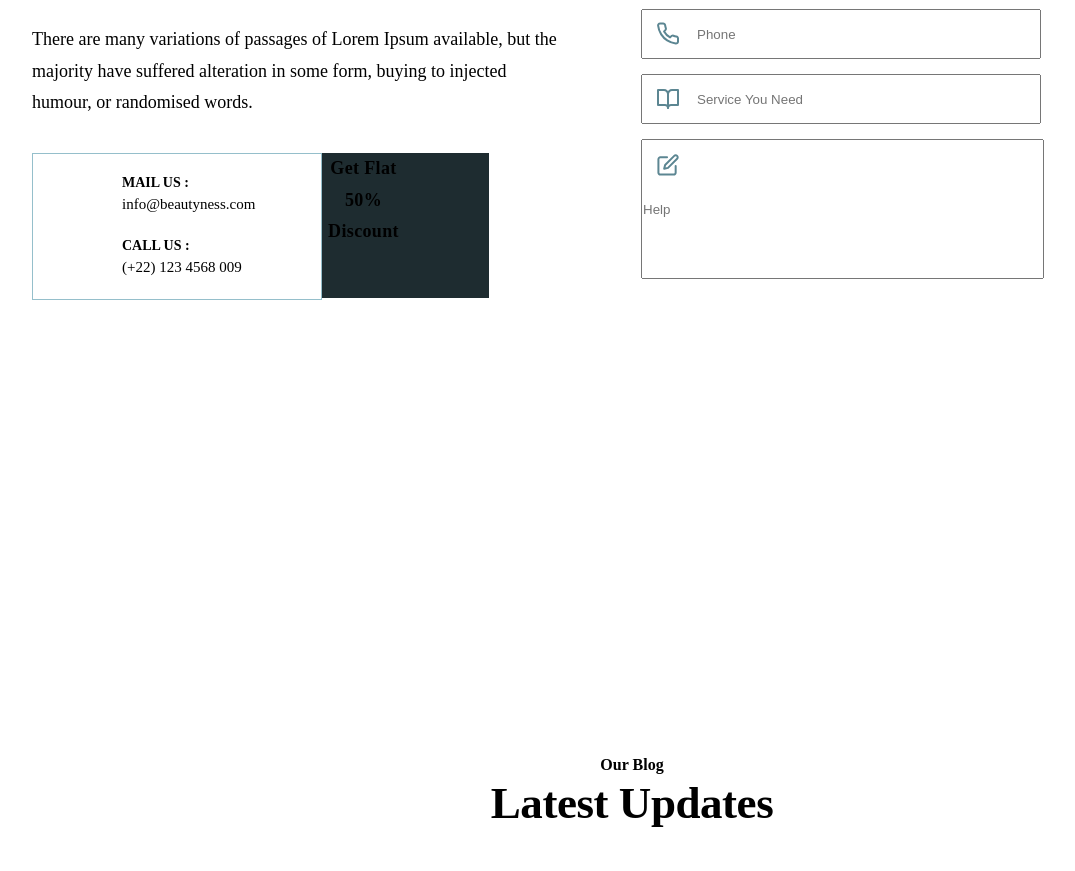
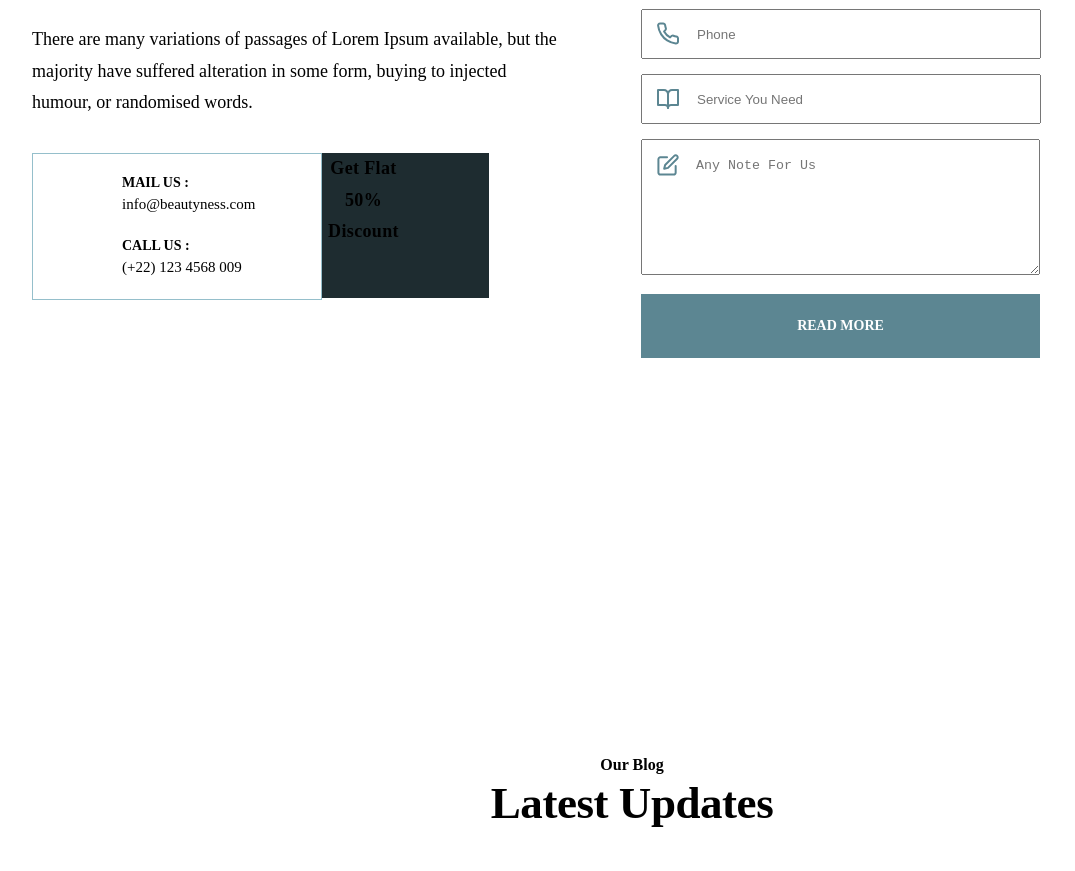
Before and after one commit to Yourtasya/ProjectFinal, a React (Create React App) app: page /home in a window 1280 px wide. Shown: the part 5820-6691 px from the top of the page, without its empty margins (8-1083 px from the left). Built offline with nearby package versions, Linux system fonts and the light colour scheme; the HTML template or start-up script is replaced by a standard one.

Commit message:
writing an html, css from flatDiscountTextForm

```diff
--- a/src/pages/homePage.tsx
+++ b/src/pages/homePage.tsx
@@ -502,13 +502,16 @@ export default function HomePage() {
                       className="input"
                     ></input>
                   </div>
-                  <div className="wrapperForUs">
+                  <div className="wrapper">
                     <div className="iconAnyNote"></div>
-                    <input
-                      placeholder="Help"
-                      className="inputForUs"
-                    ></input>
+                    <textarea
+                      placeholder="Any Note For Us"
+                      className="textarea"
+                    ></textarea>
                   </div>
+
+              <button className="formButton">READ MORE</button>
+
                 </form>
               </div>
             </div>
--- a/src/styles/pageStyles/homePage.css
+++ b/src/styles/pageStyles/homePage.css
@@ -459,11 +459,12 @@ gap: 10px; */
 
 /* ----form----- */
 
-.flatDiscountTextForm{
+.flatDiscountTextForm {
   background: #fff;
-width: 550px;
-height: 667px;
+  width: 550px;
+  height: 667px;
 }
+
 .flatLeft_form {
   display: table-caption;
   padding: 66px 75px 0;
@@ -477,9 +478,12 @@ height: 667px;
 
 }
 
-.inputForUs{
+
+.textarea {
   width: 399px;
   height: 136px;
+  box-sizing: border-box;
+  padding: 18px 0 0 54px;
 }
 
 .latLeft_form_name {
@@ -487,12 +491,6 @@ height: 667px;
 }
 
 .wrapper {
-  position: relative;
-  padding-bottom: 15px;
-}
-
-.wrapperForUs{
-
   position: relative;
   padding-bottom: 15px;
 }
@@ -559,10 +557,25 @@ height: 667px;
   transform: translateY(-50%);
 }
 
-
-
 .footerNavLink {
   display: grid;
+}
+
+.formButton {
+  border: none;
+  font-family: "Manrope";
+  font-style: normal;
+  font-weight: 800;
+  font-size: 14px;
+  -webkit-transition-duration: 0.4s;
+  transition-duration: 0.4s;
+  text-transform: uppercase;
+  padding: 23px 109px;
+  gap: 10px;
+  width: 399px;
+  height: 64px;
+  color: #fff;
+  background: #5C8692;
 }
 
 /* -------ourBlog------- */
```
